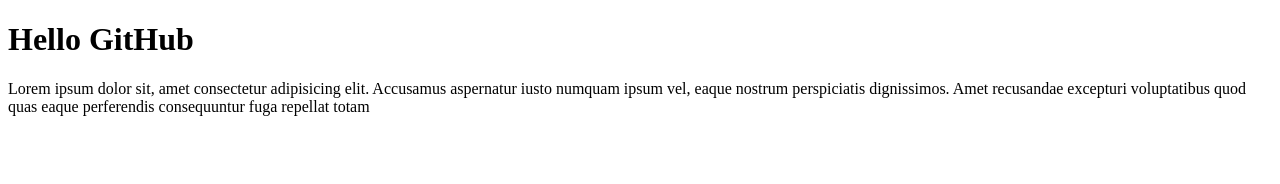
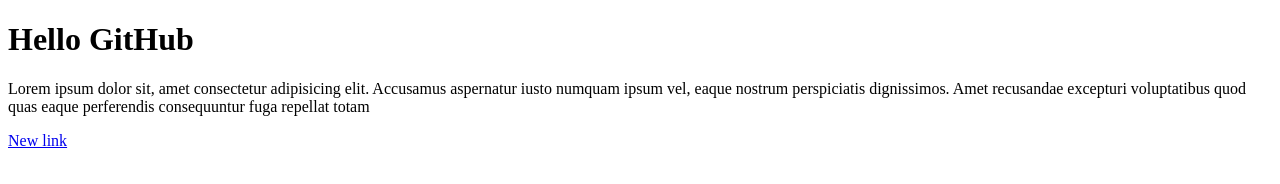
Before and after one commit to azizaaltaeva/first-project, a plain HTML site: page index.html in a window 1280 px wide. Drawn offline with Linux system fonts and the light colour scheme.

Commit message:
add link tag

```diff
--- a/index.html
+++ b/index.html
@@ -14,5 +14,7 @@
          Lorem ipsum dolor sit, amet consectetur adipisicing elit. Accusamus aspernatur iusto numquam ipsum vel, eaque nostrum perspiciatis dignissimos. Amet recusandae excepturi voluptatibus quod quas eaque perferendis consequuntur fuga repellat totam
       </p>
    </div>
+
+   <a href="#">New link</a>
 </body>
 </html>
```
